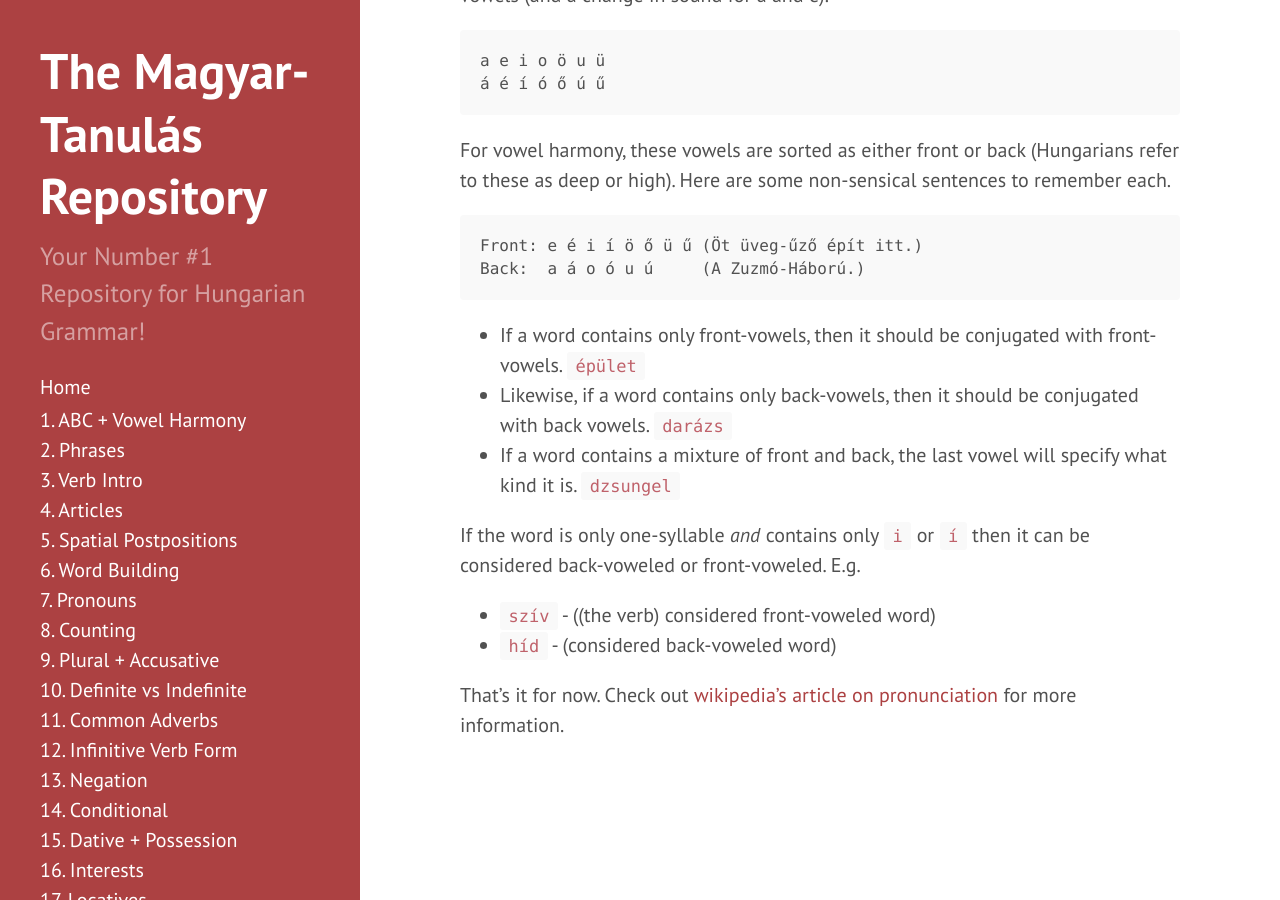
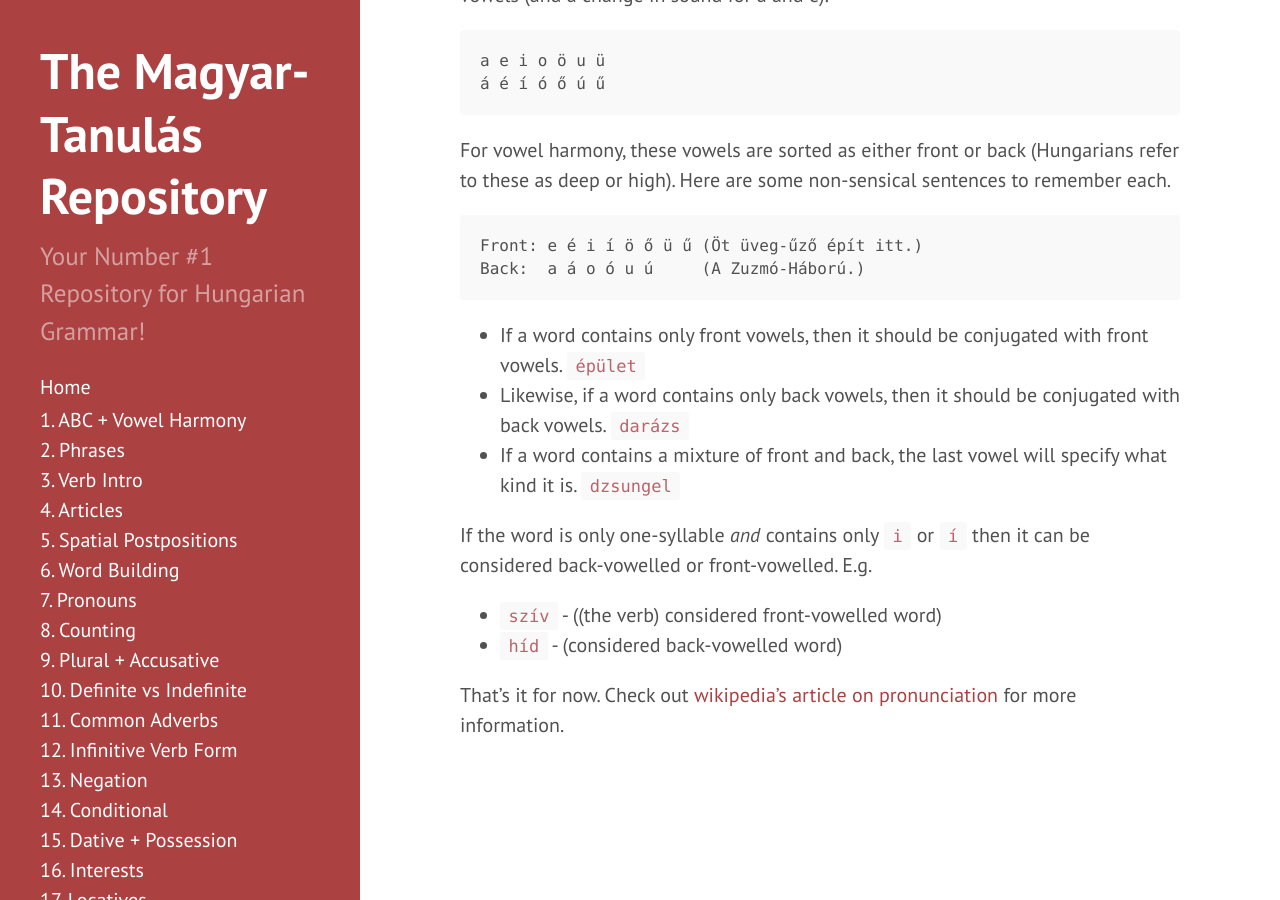
Before and after one commit to Magyartanulas/magyartanulas.github.io, a Jekyll site: the page built from alphabet_vowel-harmony.md, in a window 1280 px wide and 900 px high, scrolled down 1893 px. Built offline with Jekyll 4.4.1, drawn with Linux system fonts in a browser that asks for light colours; comment, search, counter and statistics services are not loaded.

Commit message:
consistency/spelling

````diff
--- a/alphabet_vowel-harmony.md
+++ b/alphabet_vowel-harmony.md
@@ -68,13 +68,13 @@ Front: e é i í ö ő ü ű (Öt üveg-űző épít itt.)
 Back:  a á o ó u ú     (A Zuzmó-Háború.)
 ```
 
-* If a word contains only front-vowels, then it should be conjugated with front-vowels. `épület`
-* Likewise, if a word contains only back-vowels, then it should be conjugated with back vowels. `darázs`
+* If a word contains only front vowels, then it should be conjugated with front vowels. `épület`
+* Likewise, if a word contains only back vowels, then it should be conjugated with back vowels. `darázs`
 * If a word contains a mixture of front and back, the last vowel will specify what kind it is. `dzsungel`
 
-If the word is only one-syllable *and* contains only `i` or `í` then it can be considered back-voweled or front-voweled. E.g.
+If the word is only one-syllable *and* contains only `i` or `í` then it can be considered back-vowelled or front-vowelled. E.g.
 
-* `szív` - ((the verb) considered front-voweled word)
-* `híd` - (considered back-voweled word)
+* `szív` - ((the verb) considered front-vowelled word)
+* `híd` - (considered back-vowelled word)
 
 That's it for now. Check out [wikipedia's article on pronunciation](https://en.wiktionary.org/wiki/Appendix:Hungarian_pronunciation_assimilation) for more information.
````
